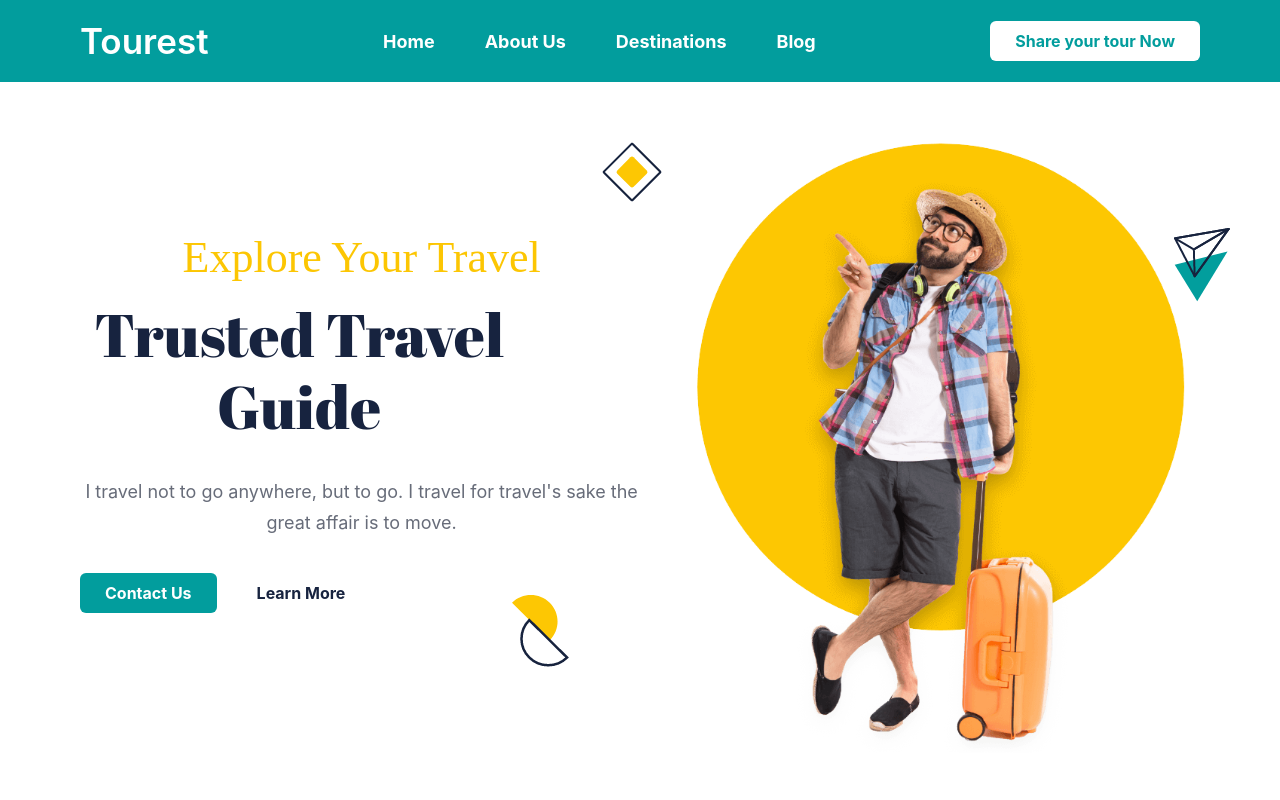
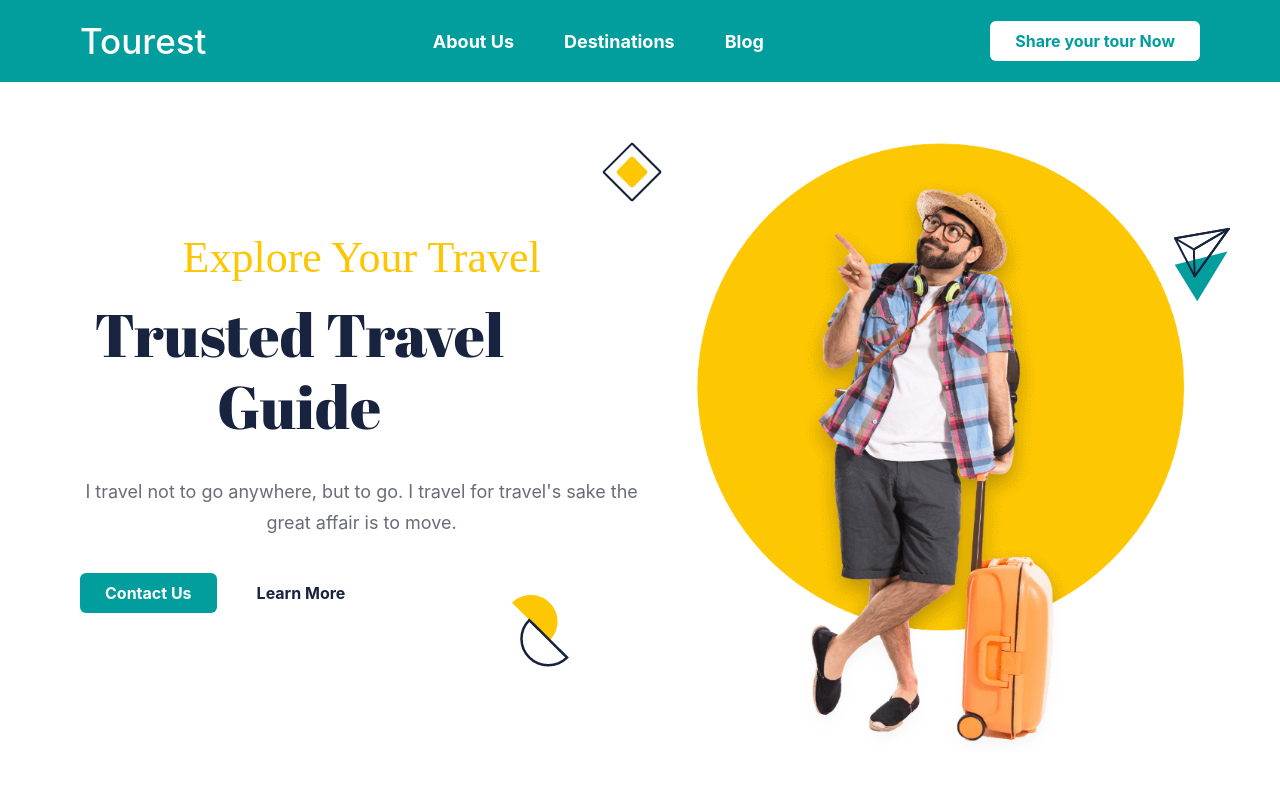
Before and after one commit to ElinaValieva/tourest, a React (Create React App) app: page / in a window 1280 px wide. Shown: the top 800 px of the page. Built offline with nearby package versions, Linux system fonts and the light colour scheme; no server answers; the database is empty; a web font is replaced by a local one.

Commit message:
Fix: navbar logo reference

```diff
--- a/src/App.css
+++ b/src/App.css
@@ -398,6 +398,12 @@ body {
     border-color: var(--white-1);
 }
 
+.navbar-logo {
+    color: var(--white-1);
+    font-size: var(--fs-2);
+    font-weight: var(--fw-500);
+    width: max-content;
+}
 
 /*-----------------------------------*\
   #HERO
--- a/src/components/Navbar.js
+++ b/src/components/Navbar.js
@@ -12,10 +12,6 @@ const NavbarMenu = ({links}) => (
 )
 
 const links = [
-    {
-        name: 'Home',
-        href: '/'
-    },
     {
         name: 'About Us',
         href: '/about'
@@ -36,7 +32,9 @@ export class Navbar extends Component {
             <header className="header">
                 <div className="container">
                     <a href="#">
-                        <h1 className="logo">Tourest</h1>
+                        <h1 className="logo">
+                            <Link to="/" className="navbar-logo">Tourest</Link>
+                        </h1>
                     </a>
                     <button className="nav-toggle-btn" aria-label="Toggle Menu">
                         <ion-icon name="menu-outline" className="open"></ion-icon>
```
